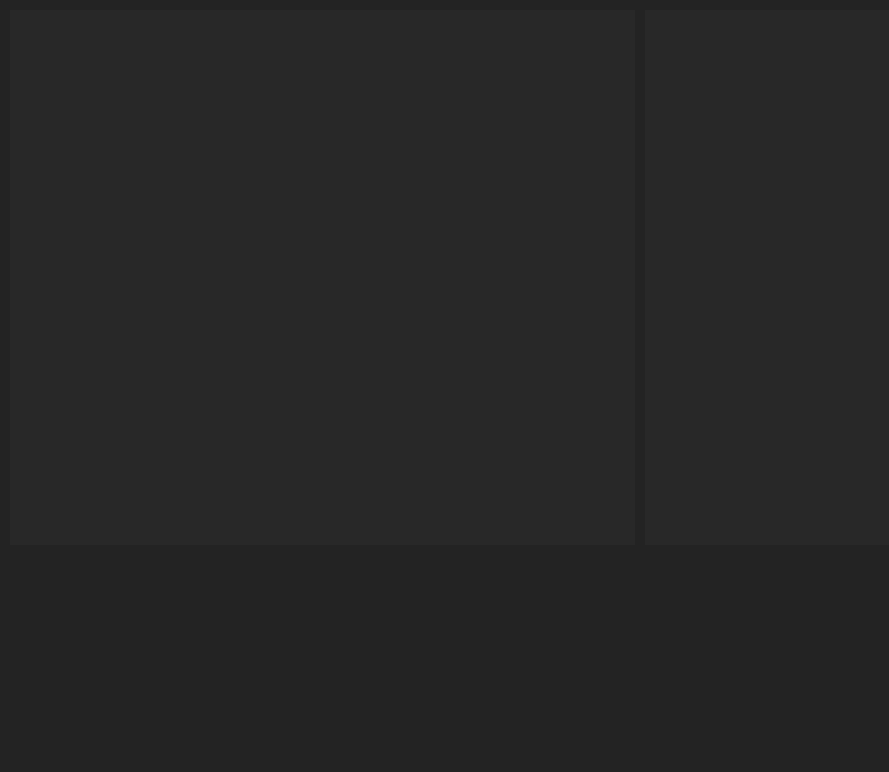
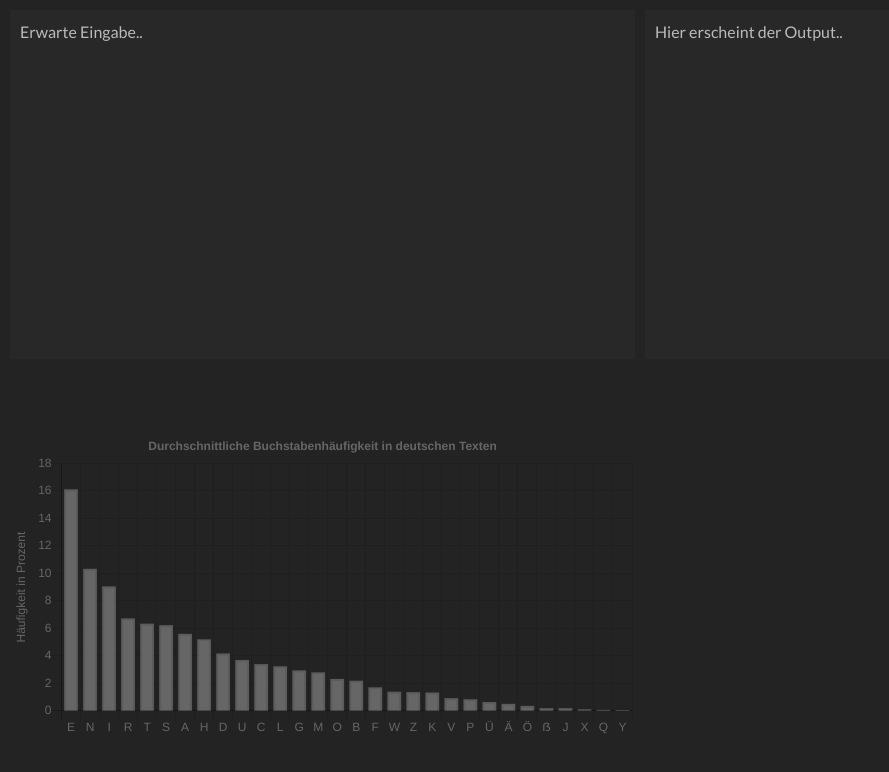
Before and after one commit to koenigscode/mono-sub, a React (Create React App) app: page / in a window 1280 px wide. Shown: the top 772 px of the page, without its empty margins (0-889 px from the left). Built offline with nearby package versions, Linux system fonts and the light colour scheme.

Commit message:
basic plotting functionality

```diff
--- a/src/App.js
+++ b/src/App.js
@@ -1,14 +1,112 @@
 import React, { Component } from "react";
+import "./components/FrequencyChart.js";
 import "./App.scss";
+import FrequencyChart from "./components/FrequencyChart";
+import gerFreq from "./data/frequency-german.json";
 
 class App extends Component {
+  constructor(props) {
+    super(props);
+    this.state = {
+      srcText: "",
+      tgtText: "",
+      mapping: {}
+    };
+  }
+
+  get srcFreq() {
+    let freq = {};
+    for (let c of this.chars) {
+      let count = this.state.srcText.toUpperCase().split(c).length - 1;
+      freq[c] = (count / this.state.srcText.length) * 100;
+    }
+    const ordered = {};
+    Object.values(freq)
+      .sort()
+      .forEach(function(key) {
+        ordered[key] = freq[key];
+      });
+    return freq;
+  }
+
+  get chars() {
+    if (this.state.srcText.trim().length === 0) return [];
+    let s = new Set();
+    for (let c of this.state.srcText.split("")) {
+      if (c.match(/^[0-9a-zA-Z]+$/))
+        s.add(
+          c in this.state.mapping
+            ? this.state.mapping[c.toUpperCase()]
+            : c.toUpperCase()
+        );
+    }
+    return s;
+  }
+
+  get maxTick() {
+    if (this.srcFreq !== undefined) {
+      let maxVal = Math.max(
+        ...Object.values(this.srcFreq),
+        ...Object.values(gerFreq)
+      );
+      return 2 * Math.round(Math.ceil(maxVal) / 2);
+    }
+  }
+
+  mappingChange(key, val) {
+    this.state.mapping[key] = val;
+    this.updateOutput();
+  }
+
+  updateOutput() {
+    let s = "";
+    for (let c of this.state.srcText) {
+      if (c.toUpperCase() in this.state.mapping) {
+        s += this.state.mapping[c.toUpperCase()];
+      } else {
+        s += c;
+      }
+    }
+    this.setState({ tgtText: s });
+  }
+
+  loadExample() {
+    this.setState({ srcText: "exampleText" });
+  }
+
+  onChange = (prop, e) => this.setState({ [prop]: e.target.value });
+
   render() {
     return (
       <div className="app h-full w-full">
         <div className="container-grid min-h-screen h-full">
-          <textarea />
-          <textarea />
+          <textarea
+            ref="area-src"
+            value={this.state.srcText}
+            placeholder="Erwarte Eingabe.."
+            className="textarea h-full p-4"
+            onChange={e => this.onChange("srcText", e)}
+          />
+          <textarea
+            ref="area-tgt"
+            value={this.state.tgtText}
+            className="textarea h-full p-4"
+            placeholder="Hier erscheint der Output.."
+            onChange={e => this.onChange("tgtText", e)}
+            maxtick={this.state.maxTick}
+            disabled
+          />
           <div className="mapping-container" />
+          <FrequencyChart
+            title="Durchschnittliche Buchstabenhäufigkeit in deutschen Texten"
+            chartdata={gerFreq}
+            maxtick={this.maxTick}
+          />
+          <FrequencyChart
+            title="Zeichenhäufigkeit im eingegebenen Text"
+            chartdata={this.srcFreq}
+            maxtick={this.maxTick}
+          />
         </div>
       </div>
     );
--- a/src/App.scss
+++ b/src/App.scss
@@ -14,13 +14,16 @@ textarea {
   color: $white;
   resize: none;
   min-height: 30rem;
+
+  &::placeholder {
+    color: $placeholder;
+  }
+
+  &:focus {
+    outline-color: $green;
+  }
 }
-textarea::placeholder {
-  color: $placeholder;
-}
-textarea :focus {
-  outline-color: $accent;
-}
+
 .container-grid {
   display: grid;
   grid-gap: 1rem;
--- /dev/null
+++ b/src/components/FrequencyChart.js
@@ -0,0 +1,126 @@
+import React, { Component } from "react";
+import "./FrequencyChart.scss";
+import colors from "../scss/_variables.scss";
+
+class FrequencyChart extends Component {
+  constructor(props) {
+    super(props);
+    this.canvas = React.createRef();
+    this.canvasWrapper = React.createRef();
+    this.state = { chart: null };
+  }
+
+  get sortedData() {
+    let keys = Object.keys(this.props.chartdata);
+    let values = Object.values(this.props.chartdata);
+    let data = keys.map(function(e, i) {
+      return [e, values[i]];
+    });
+    data.sort((a, b) => {
+      return b[1] - a[1];
+    });
+    return data;
+  }
+
+  get labels() {
+    let arr = [];
+    for (let i of this.sortedData) {
+      arr.push(i[0]);
+    }
+    return arr;
+  }
+
+  get values() {
+    let arr = [];
+    for (let i of this.sortedData) {
+      arr.push(i[1]);
+    }
+    return arr;
+  }
+
+  createChart(ctx) {
+    this.setState({
+      // eslint-disable-next-line no-undef
+      chart: new Chart(ctx, {
+        type: "bar",
+        data: {
+          labels: this.props.labels,
+          datasets: [
+            {
+              data: this.props.values,
+              backgroundColor: colors.accent + "40",
+              hoverBackgroundColor: colors.accent + "60",
+              borderColor: colors.accent,
+              borderWidth: 2
+            }
+          ]
+        },
+        options: {
+          legend: {
+            display: false
+          },
+          title: {
+            display: true,
+            text: this.props.title
+          },
+          responsive: true,
+          tooltips: {
+            displayColors: false,
+            callbacks: {
+              label: item =>
+                `Häufigkeit: ${Math.round(item.yLabel * 100) / 100}%`
+            }
+          },
+          scales: {
+            yAxes: [
+              {
+                scaleLabel: {
+                  display: true,
+                  labelString: "Häufigkeit in Prozent"
+                },
+                ticks: {
+                  beginAtZero: true,
+                  max: this.props.maxtick
+                }
+              }
+            ]
+          }
+        }
+      })
+    });
+  }
+
+  updateChart() {
+    if (this.state.chart == null) {
+      this.createChart(this.canvas.current.getContext("2d"));
+    } else if (Object.keys(this.props.chartdata).length == 0) {
+      this.state.chart.destroy();
+      this.state.chart = null;
+    } else {
+      this.state.chart.data.labels = this.labels;
+      this.state.chart.data.datasets[0].data = this.values;
+      this.state.chart.options.scales.yAxes[0].ticks.max = this.props.maxtick;
+      this.state.chart.update();
+    }
+  }
+
+  componentDidUpdate() {
+    this.updateChart();
+  }
+
+  componentDidMount() {
+    if (Object.keys(this.props.chartdata).length > 0) {
+      this.createChart(this.canvas.current.getContext("2d"));
+    }
+  }
+
+  render() {
+    return (
+      <div ref={this.canvasWrapper} className="h-full overflow-hidden">
+        <canvas ref={this.canvas} />
+      </div>
+    );
+  }
+}
+
+export default FrequencyChart;
--- /dev/null
+++ b/src/data/frequency-german.json
@@ -0,0 +1,32 @@
+{
+  "E": 16.11,
+  "N": 10.33,
+  "I": 9.05,
+  "R": 6.72,
+  "T": 6.34,
+  "S": 6.23,
+  "A": 5.6,
+  "H": 5.2,
+  "D": 4.17,
+  "U": 3.7,
+  "C": 3.4,
+  "L": 3.24,
+  "G": 2.94,
+  "M": 2.8,
+  "O": 2.32,
+  "B": 2.19,
+  "F": 1.71,
+  "W": 1.39,
+  "Z": 1.36,
+  "K": 1.33,
+  "V": 0.92,
+  "P": 0.84,
+  "Ü": 0.64,
+  "Ä": 0.51,
+  "Ö": 0.36,
+  "ẞ": 0.19,
+  "J": 0.19,
+  "X": 0.11,
+  "Q": 0.07,
+  "Y": 0.06
+}
--- a/src/scss/_variables.scss
+++ b/src/scss/_variables.scss
@@ -7,3 +7,9 @@ $green: #41b883;
 
 $accent: $green;
 $placeholder: #bbb;
+
+:export {
+  white: $white;
+  dark: $dark;
+  accent: $green;
+}
```
Also changed, not shown: src/components/FrequencyChart.scss (added).
